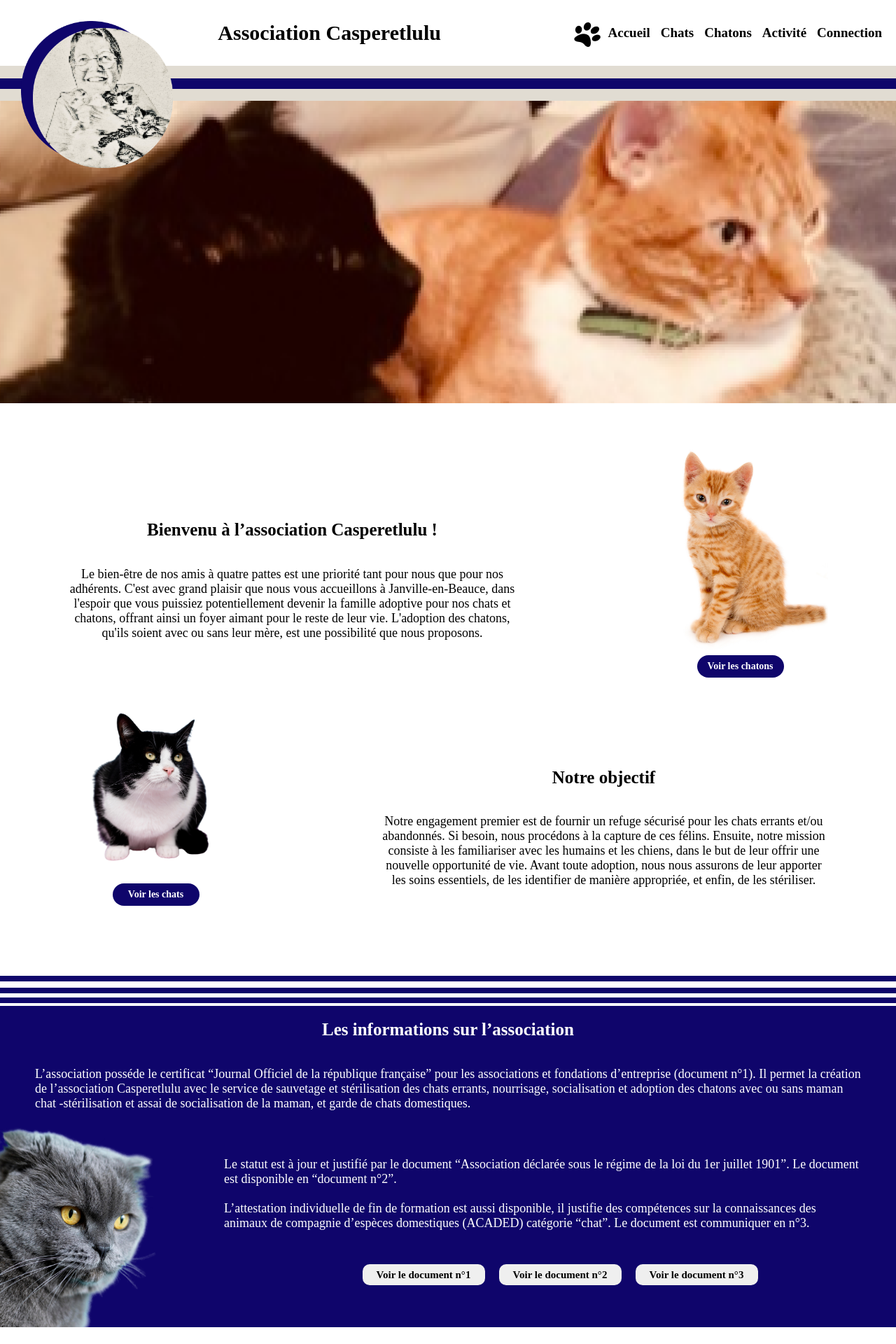
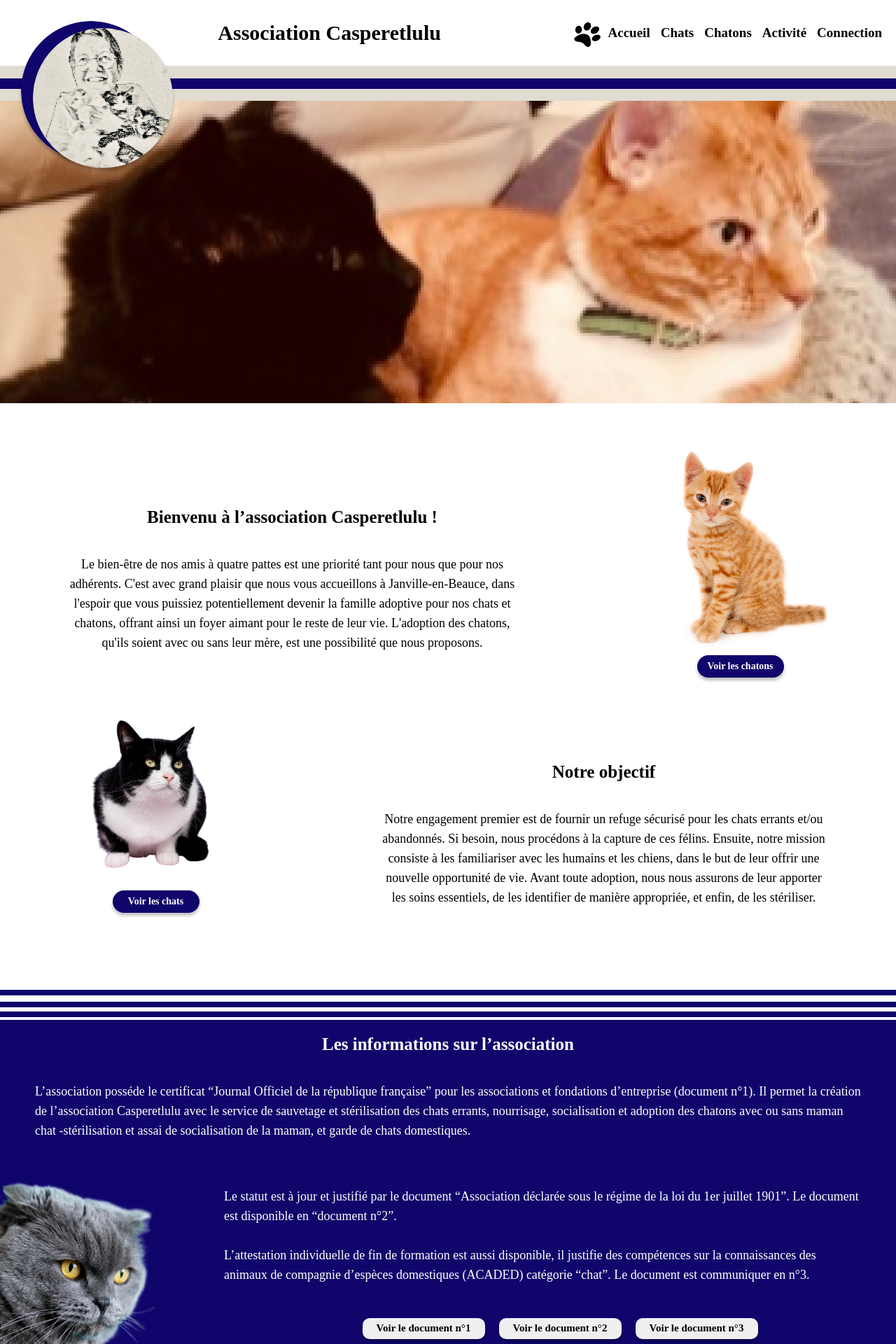
Before and after one commit to aurel740/casperetlulu, a React (Create React App) app: page / in a window 1280 px wide. Shown: the top 1920 px of the page at 70% size. Built offline with nearby package versions, Linux system fonts and the light colour scheme.

Commit message:
ajout des box-shadows

```diff
--- a/src/styles/Contact.css
+++ b/src/styles/Contact.css
@@ -85,4 +85,5 @@
     font-family: "Abhaya Libre";
     font-weight: 800;
     font-size: 15px;
+    box-shadow: 0px 4px 4px rgba(0, 0, 0, 0.25);
 }
--- a/src/styles/Footer.css
+++ b/src/styles/Footer.css
@@ -10,6 +10,7 @@
     flex-direction: column;
     align-items: center;
     width: 100%;
+    line-height: 28px;
 
 }
 
--- a/src/styles/Header.css
+++ b/src/styles/Header.css
@@ -81,6 +81,8 @@
 
 .elipses{
     width: 200px;
+    border-radius: 50%;
+    box-shadow: 0px 4px 4px rgba(0, 0, 0, 0.25);
 }
 
 .elipse1{
--- a/src/styles/Infos.css
+++ b/src/styles/Infos.css
@@ -48,6 +48,7 @@
 .paragraph{
     padding-right: 50px;
     font-weight: 500;
+    line-height: 28px;
 
 }
 
@@ -87,6 +88,7 @@ align-items: flex-end;
     font-family: "Abhaya Libre";
     font-size: 15px;
     font-weight: 800;
+    box-shadow: 0px 4px 4px rgba(0, 0, 0, 0.25);
 }
 
 .greyCatDiv {
--- a/src/styles/MainHomeContent.css
+++ b/src/styles/MainHomeContent.css
@@ -15,6 +15,7 @@
     align-items: center;
     width: 50%;
     padding-top: 71px;
+    line-height: 28px;
 }
 
 .homeTitle1, .homeText1{
@@ -48,5 +49,6 @@
     border-radius: 50px;
     border-color: transparent;
     font-size: 14px;
+    box-shadow: 0px 4px 4px rgba(0, 0, 0, 0.25);
 
 }
```
